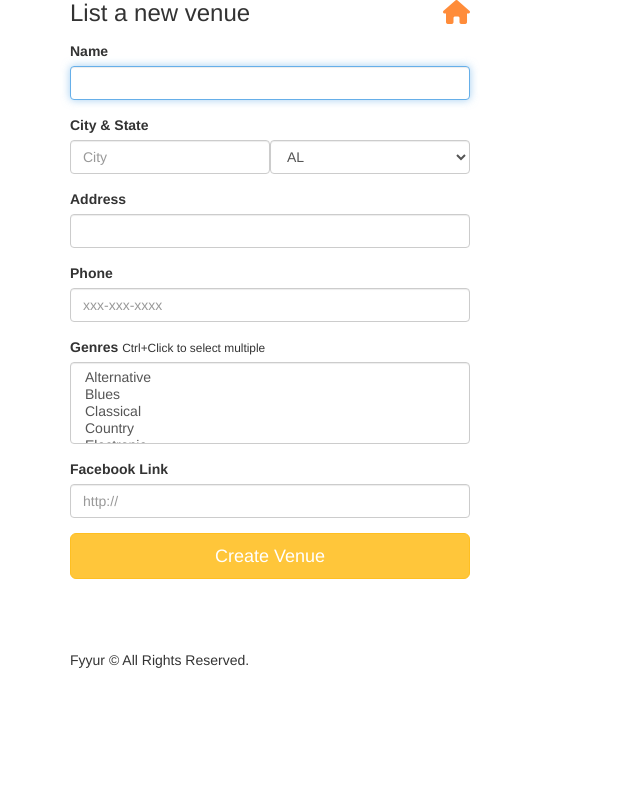
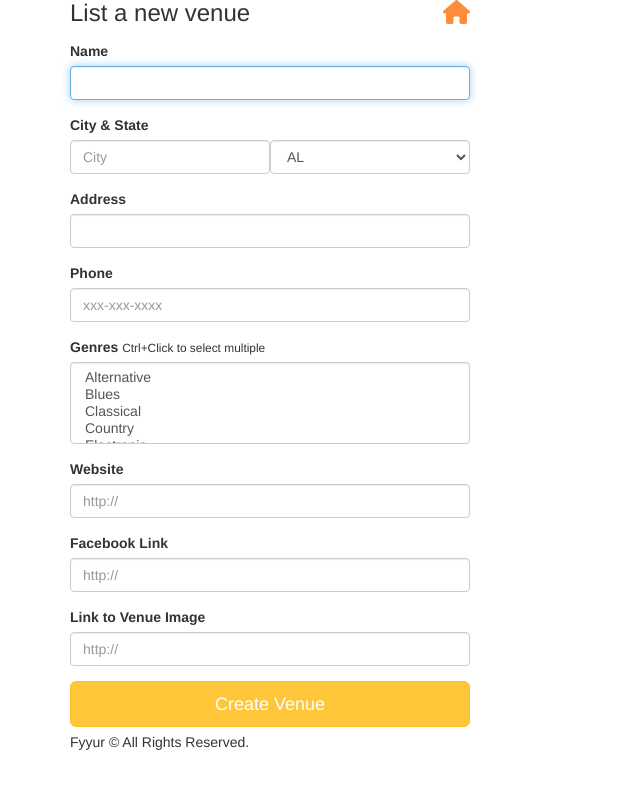
Before and after one commit to kenmaready/fyyur, a Flask app: page /venues/create in a window 1280 px wide. Shown: the part 95-882 px from the top of the page, without its empty margins (0-640 px from the left). Before the commit the page ends 763 px from the top, so only its background shows below. Run offline with Flask 2, Linux system fonts and the light colour scheme; some libraries are stand-ins or nearby versions.

Commit message:
v 1.6 completed forms for artist and venue; final fixes; ready for submission

```diff
--- a/app.py
+++ b/app.py
@@ -129,8 +129,9 @@ def create_venue_submission():
       venue_params['address'] = request.form.get('address', '')
       venue_params['state'] = request.form.get('state', '')
       venue_params['phone'] = request.form.get('phone', '')
-      venue_params['image_link'] = ''
+      venue_params['website'] = request.form.get('website', '')
       venue_params['facebook_link'] = request.form.get('facebook_link', '')
+      venue_params['image_link'] = request.form.get('image_link', '')
       venue_params['genres'] = [Genre.query.get(genre) for genre in request.form.getlist('genres')]
 
       venue = Venue(**venue_params)
@@ -207,8 +208,9 @@ def edit_venue_submission(venue_id):
       venue.address = request.form.get('address', '')
       venue.state = request.form.get('state', '')
       venue.phone = request.form.get('phone', '')
-      venue.image_link = ''
+      venue.website = request.form.get('website', '')
       venue.facebook_link = request.form.get('facebook_link', '')
+      venue.image_link = request.form.get('image_link', '')
       venue.genres = [Genre.query.get(genre) for genre in request.form.getlist('genres')]
 
       try:
@@ -309,8 +311,9 @@ def edit_artist_submission(artist_id):
       artist.address = request.form.get('address', '')
       artist.state = request.form.get('state', '')
       artist.phone = request.form.get('phone', '')
-      artist.image_link = ''
+      artist.website = request.form.get('website', '')
       artist.facebook_link = request.form.get('facebook_link', '')
+      artist.image_link = request.form.get('image_link', '')
       artist.genres = [Genre.query.get(genre) for genre in request.form.getlist('genres')]
 
       try:
@@ -351,8 +354,9 @@ def create_artist_submission():
       artist_params['city'] = request.form.get('city', '')
       artist_params['state'] = request.form.get('state', '')
       artist_params['phone'] = request.form.get('phone', '')
-      artist_params['image_link'] = ''
+      artist_params['website'] = request.form.get('website', '')
       artist_params['facebook_link'] = request.form.get('facebook_link', '')
+      artist_params['image_link'] = request.form.get('image_link', '')
       artist_params['genres'] = [Genre.query.get(genre) for genre in request.form.getlist('genres')]
 
       artist = Artist(**artist_params)
--- a/forms.py
+++ b/forms.py
@@ -3,7 +3,7 @@ import re
 from datetime import datetime
 from flask_wtf import FlaskForm
 from wtforms import StringField, SelectField, SelectMultipleField, DateTimeField
-from wtforms.validators import DataRequired, AnyOf, Regexp, URL, ValidationError
+from wtforms.validators import DataRequired, AnyOf, Regexp, Optional, URL, ValidationError
 
 from models import Genre_Choices
 
@@ -16,8 +16,6 @@ class PhoneValidator:
   Checks the field's data matches a phone number format (not very robust, this is a prototype)
   """
 
-  field_flags = ('required',)
-
   def __call__(self, form, field):
     phone_regex = "(\(?\d{3}\D{0,3}\d{3}\D{0,3}\d{4}).*?"
     result = re.match(phone_regex, field.data)
@@ -26,7 +24,18 @@ class PhoneValidator:
       message = field.gettext("Please provide a valid phone number.")
       raise ValidationError(message)
 
+class ImageLinkValidator:
+  """
+  Checks the field's data matches a url for an image (allows for ?querystrings after the jpg/gif/png)
+  """
 
+  def __call__(self, form, field):
+    image_link_regex = "^https?://(?:[a-z0-9\-]+\.)+[a-z]{2,6}(?:/[^/#?]+)+\.(?:jpg|gif|png|jpeg|JPG|GIF|PNG|JPEG)$"
+    result = re.match(image_link_regex, field.data)
+
+    if not result:
+      message = field.gettext("The image link provided is not a valid link to an image")
+      raise ValidationError(message)
 
 # ------------------------------------------------------------------------------
 # Forms
@@ -114,16 +123,19 @@ class VenueForm(FlaskForm):
     phone = StringField(
         'phone', validators=[PhoneValidator()]
     )
-    image_link = StringField(
-        'image_link'
-    )
     genres = SelectMultipleField(
         # COMPLETED: implement enum restriction
         'genres', validators=[DataRequired()],
         choices=[(choice.name, choice.value) for choice in Genre_Choices]
     )
+    website = StringField(
+      "website", validators=[Optional(), URL()]
+    )
     facebook_link = StringField(
-        'facebook_link', validators=[URL()]
+        'facebook_link', validators=[Optional(), URL()]
+    )
+    image_link = StringField(
+      "image_link", validators=[Optional(), ImageLinkValidator()]
     )
 
 class ArtistForm(FlaskForm):
@@ -201,9 +213,16 @@ class ArtistForm(FlaskForm):
         'genres', validators=[DataRequired()],
         choices=[(choice.name, choice.value) for choice in Genre_Choices]
     )
+    website = StringField(
+      "website", validators=[Optional(), URL()]
+    )
     facebook_link = StringField(
         # TODO?? implement enum restriction?? (Probably a mistake)
-        "facebook_link", validators=[URL()]
+        "facebook_link", validators=[Optional(), URL()]
+    )
+    image_link = StringField(
+      "image_link", validators=[Optional(), ImageLinkValidator()]
     )
 
-# TODO IMPLEMENT NEW ARTIST FORM AND NEW SHOW FORM
+
+# COMPLETED IMPLEMENT NEW ARTIST FORM AND NEW SHOW FORM
--- a/templates/forms/new_venue.html
+++ b/templates/forms/new_venue.html
@@ -47,9 +47,17 @@
         {{ form.genres(class_ = 'form-control', id=form.genre, autofocus = true) }}
       </div>
       <div class="form-group">
+        <label for="website">Website</label>
+        {{ form.website(class_ = 'form-control', placeholder='http://', autofocus = true) }}
+      </div>
+      <div class="form-group">
           <label for="genres">Facebook Link</label>
           {{ form.facebook_link(class_ = 'form-control', placeholder='http://', autofocus = true) }}
-        </div>
+      </div>
+      <div class="form-group">
+        <label for="image_link">Link to Venue Image</label>
+        {{ form.image_link(class_ = 'form-control', placeholder='http://', autofocus = true) }}
+      </div>
       <input type="submit" value="Create Venue" class="btn btn-primary btn-lg btn-block">
     </form>
   </div>
```
Also changed, not shown: models.py (+14 -7 lines), templates/forms/edit_artist.html (+9 -1 lines), templates/forms/edit_venue.html (+9 -1 lines), templates/forms/new_artist.html (+8 -0 lines).
